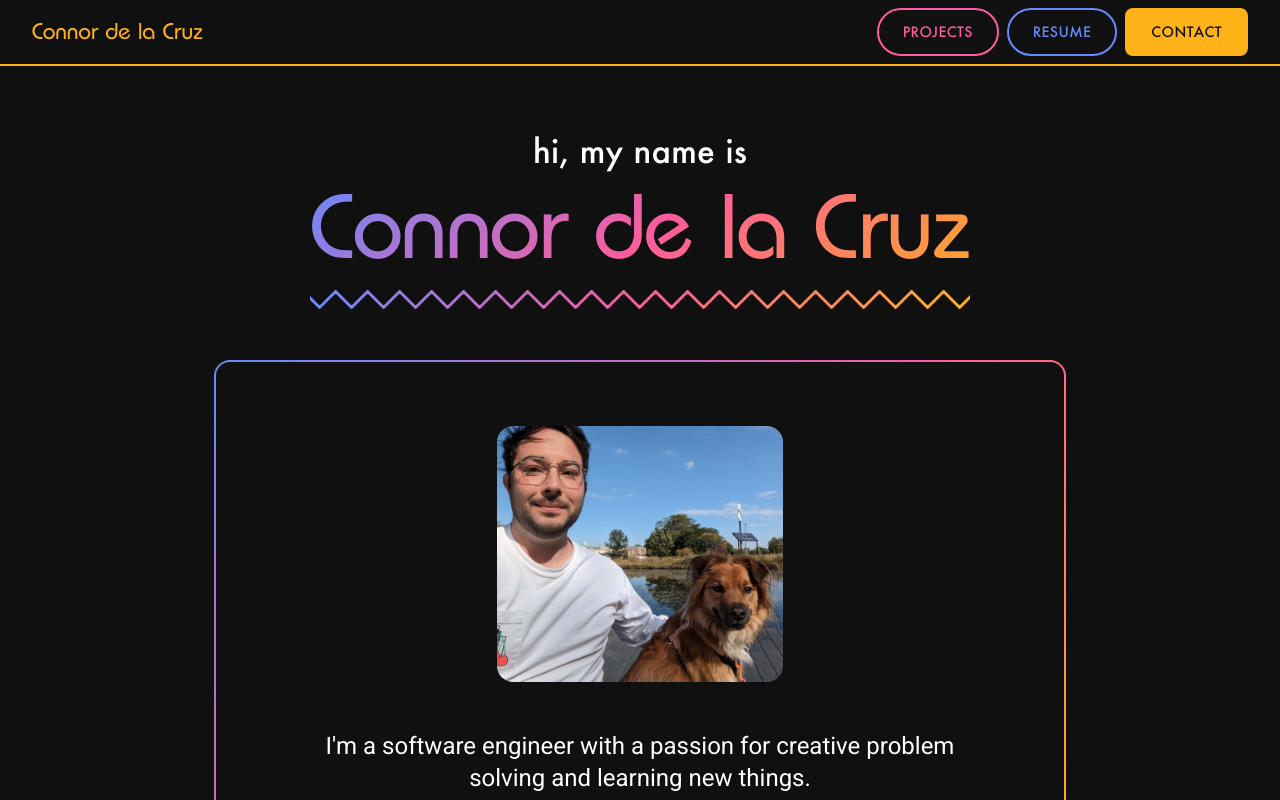
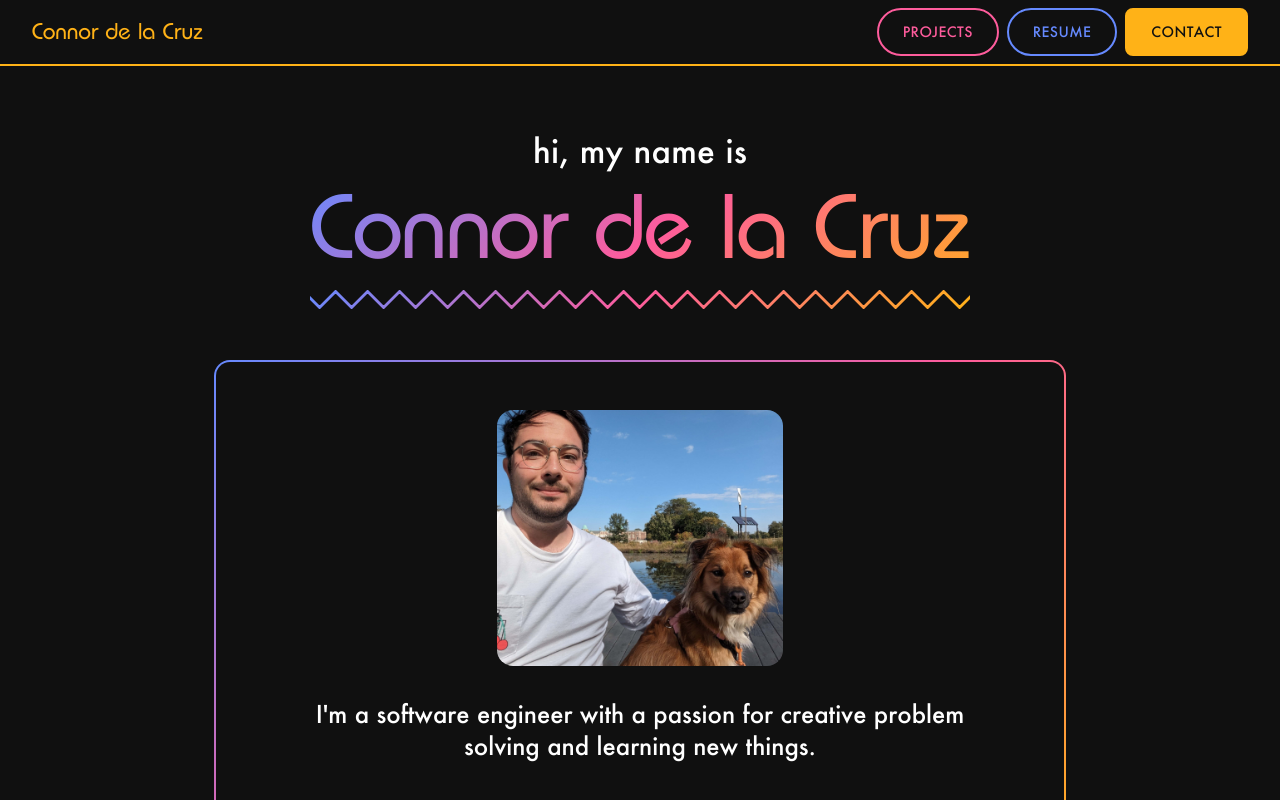
Before and after one commit to connordelacruz/connordelacruz.github.io, a React (Vite) app: page / in a window 1280 px wide. Shown: the top 800 px of the page. Built offline with nearby package versions, Linux system fonts and the light colour scheme.

Commit message:
Cleaned up margin/padding stuff in header sectionˆ

```diff
--- a/src/components/HeaderSection.jsx
+++ b/src/components/HeaderSection.jsx
@@ -13,7 +13,6 @@ export const TitleSection = () => {
     return (
         <Box
             sx={{
-                // mb: 1,
                 textAlign: 'center',
             }}
         >
@@ -36,7 +35,6 @@ export const TitleSection = () => {
                         md: '6rem',
                     },
                     px: 0,
-                    // py: 2,
                     // Gradient text
                     ...THEME_GRADIENT_TEXT_SX
                 }}
@@ -69,10 +67,6 @@ const ProfilePhoto = () => {
           md: '35%',
         },
         margin: '0 auto',
-        mb: {
-          xs: 3,
-          sm: 6,
-        },
       }}
     >
       <img
@@ -94,9 +88,9 @@ export const AboutSection = () => {
     <Paper
       id="about-content"
       sx={{
-        pt: {
+        py: {
           xs: 4,
-          sm: 8,
+          sm: 6,
         },
         // Gradient border
         ...THEME_GRADIENT_BORDERS_SX
@@ -114,7 +108,10 @@ export const AboutSection = () => {
             sm: 4,
             md: 8,
           },
-          fontFamily: 'Roboto',
+          py: {
+            xs: 2,
+            sm: 4,
+          },
           fontSize: {
             xs: '1.25rem',
             sm: '1.5rem',
@@ -130,8 +127,6 @@ export const AboutSection = () => {
       {/*Social Links*/}
       <Box
         sx={{
-          mt: 2,
-          mb: 1,
           opacity: 0.5,
         }}
       >
@@ -153,11 +148,7 @@ export const HeaderSection = () => {
     <Container
       maxWidth="md"
       sx={{
-        mt: {
-          xs: 6,
-          md: 8,
-        },
-        mb: {
+        my: {
           xs: 4,
           md: 8,
         },
```
